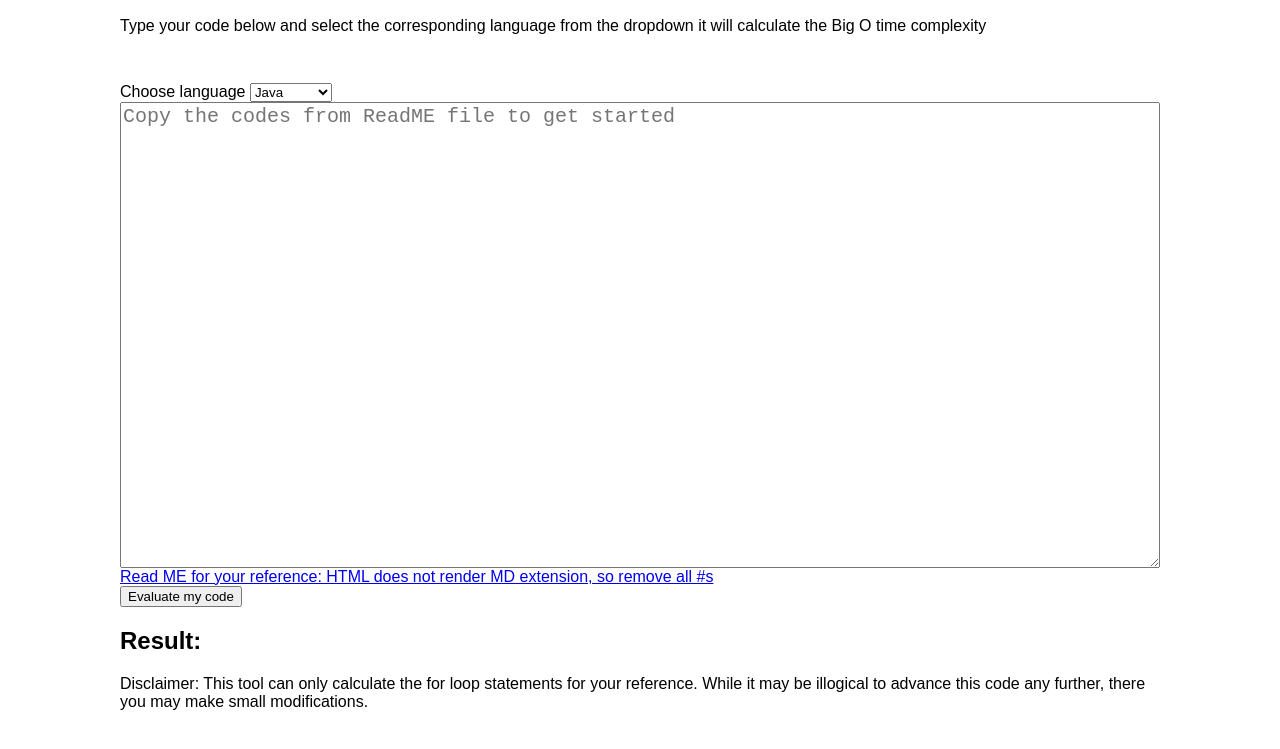
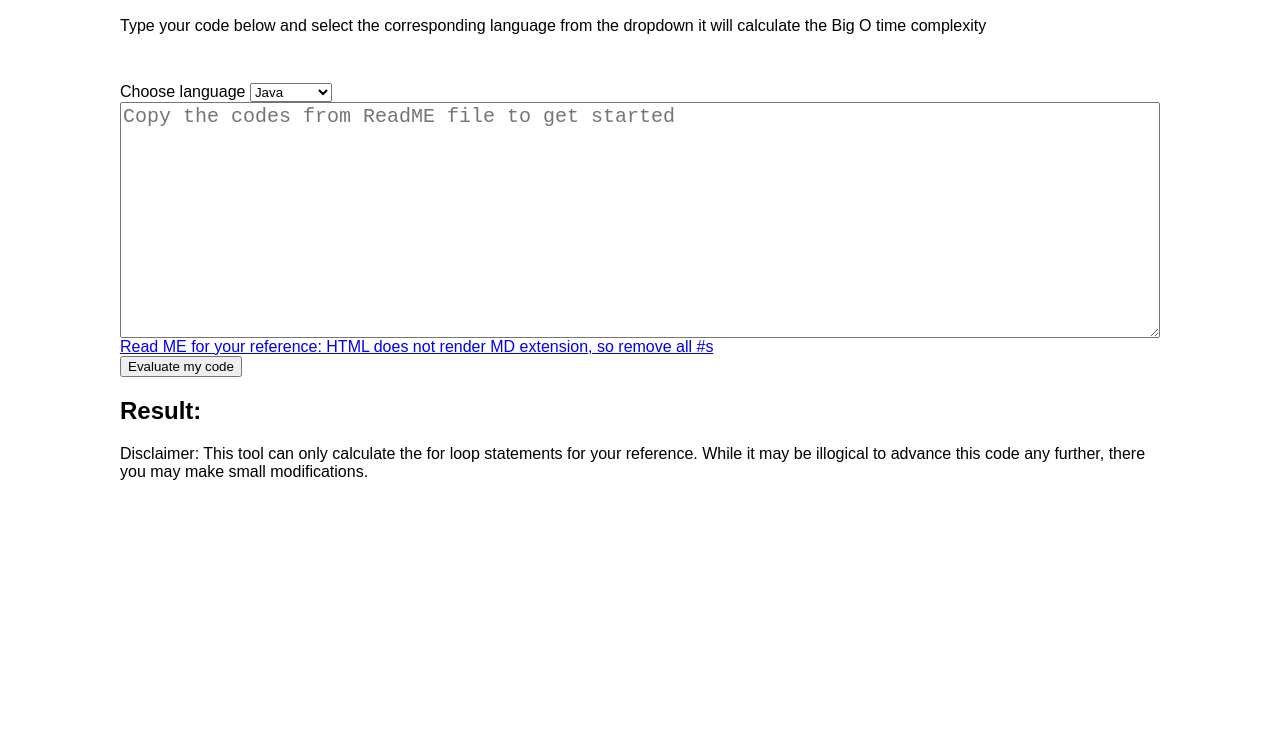
Before and after one commit to benjibogush/beehab.github.io, a plain HTML site: page src/index.html in a window 1280 px wide. Shown: the part 199-948 px from the top of the page. Drawn offline with Linux system fonts and the light colour scheme.

Commit message:
Update index.html

```diff
--- a/src/index.html
+++ b/src/index.html
@@ -26,7 +26,7 @@
         <label for="codeInput"></label>
     </div>
     <div>
-        <textarea class="textarea" spellcheck="false" id="codeInput" rows=20 cols="50" placeholder="Copy the codes from ReadME file to get started"></textarea>
+        <textarea class="textarea" spellcheck="false" id="codeInput" rows=10 cols="25" placeholder="Copy the codes from ReadME file to get started"></textarea>
     </div>
     <a href="../ReadME.md">Read ME for your reference: HTML does not render MD extension, so remove all #s</a>
     <div>
```
